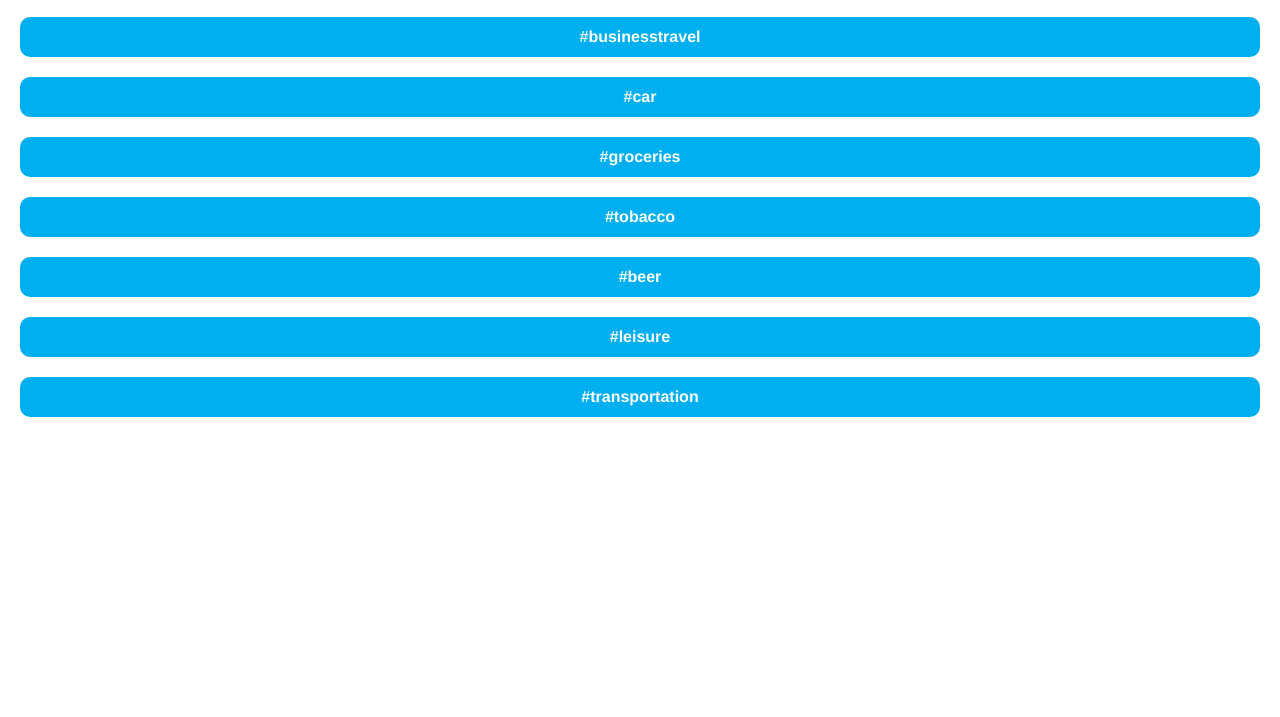
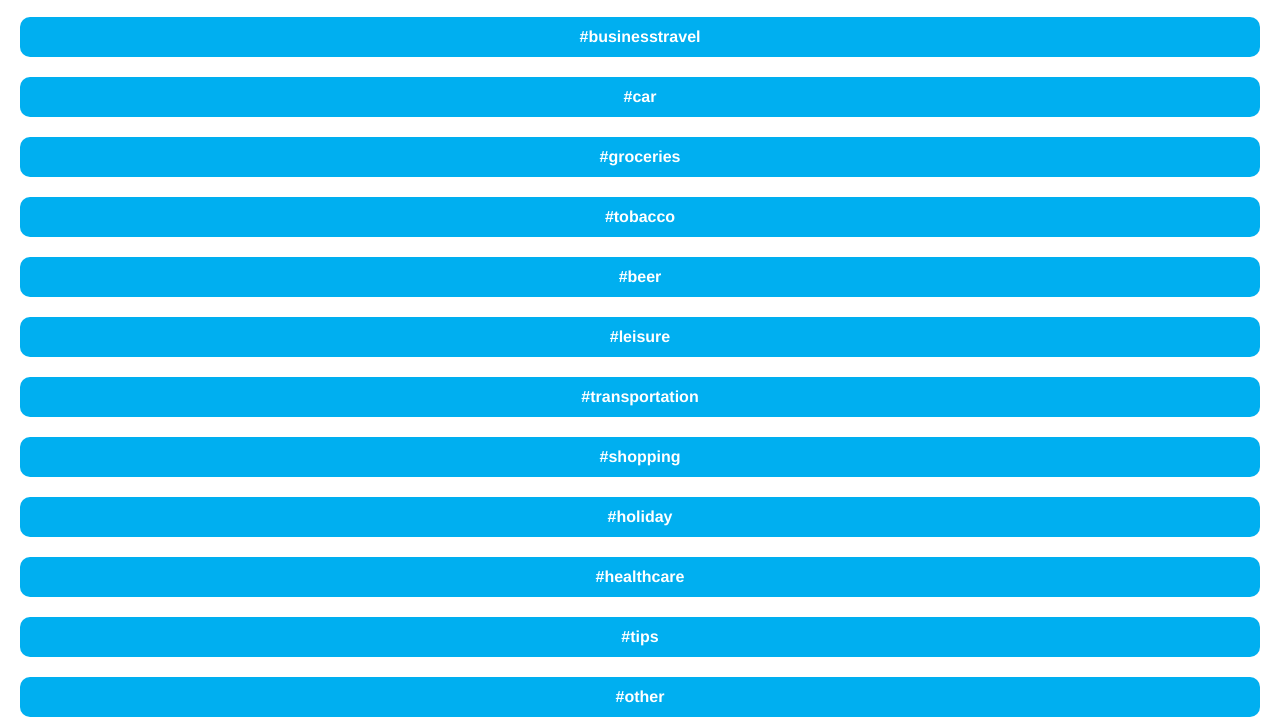
Before and after one commit to sbstnmsch-zz/firebase-finance, a website: page app/index.html in a window 1280 px wide. Shown: the part 143-860 px from the top of the page. Before the commit the page ends 800 px from the top, so only its background shows below. Drawn offline with Linux system fonts and the light colour scheme; no server answers.

Commit message:
Add more categories

```diff
--- a/app/index.html
+++ b/app/index.html
@@ -23,6 +23,11 @@
         <div class="button button-account">beer</div>
         <div class="button button-account">leisure</div>
         <div class="button button-account">transportation</div>
+        <div class="button button-account">shopping</div>
+        <div class="button button-account">holiday</div>
+        <div class="button button-account">healthcare</div>
+        <div class="button button-account">tips</div>
+        <div class="button button-account">other</div>
       </div>
       <div class="pane pane-summary">
         <h1>Last 30 days</h1>
```
